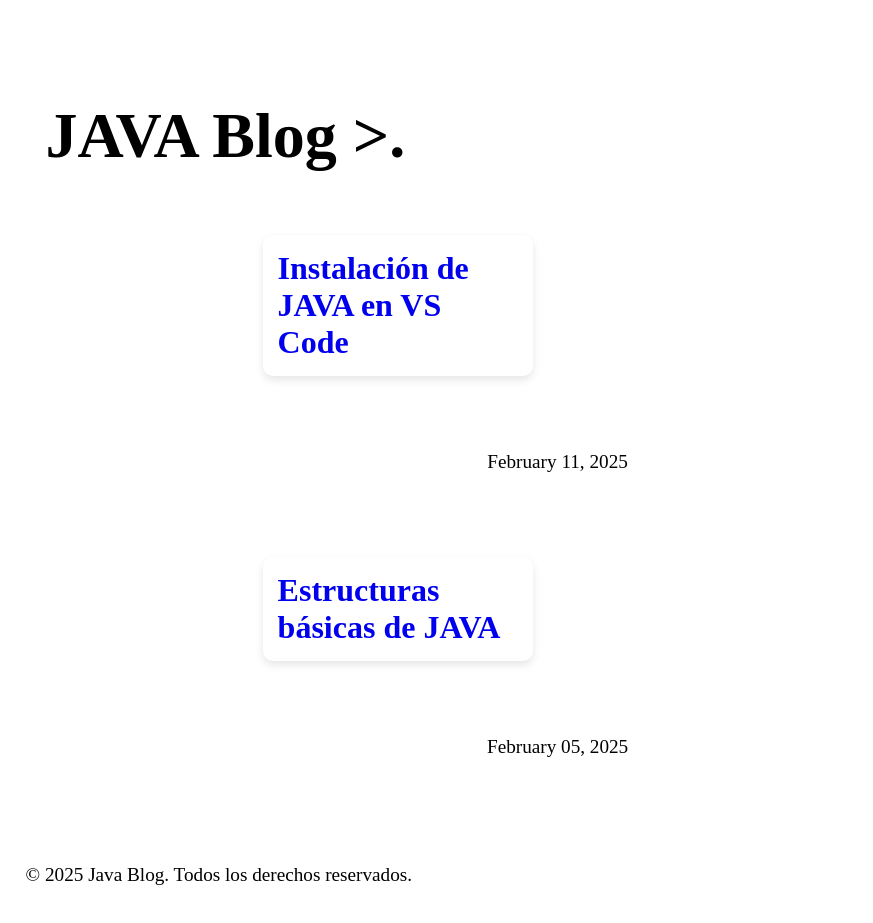
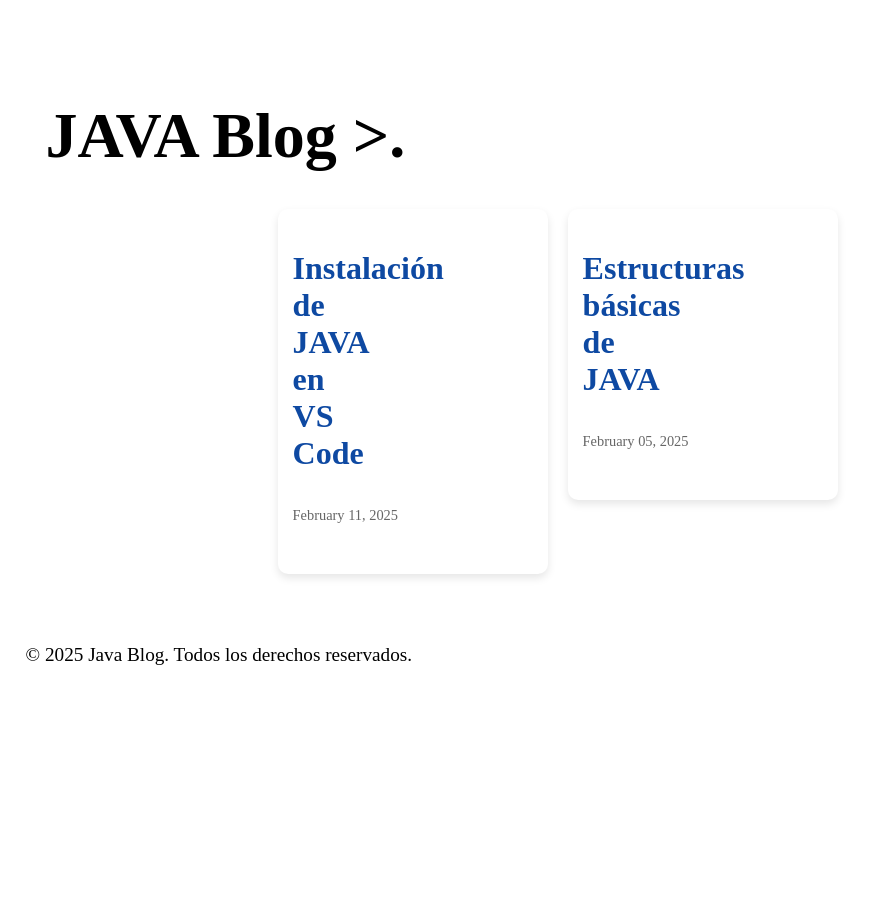
Before and after one commit to unciafidelis/Java-Blog, a Jekyll site: the page built from index.html, in a window 1280 px wide. Shown: the whole page, without its empty margins (0-873 px from the left). Built offline with Jekyll 4.4.1, drawn with Linux system fonts in a browser that asks for light colours; some web fonts are replaced; a style sheet for code colours, icons or effects is not loaded; after the commit the page ends 900 px from its top, so only the background shows below that.

Commit message:
Update index.html

```diff
--- a/index.html
+++ b/index.html
@@ -7,8 +7,8 @@ title: "JAVA Blog"
     <div class="post-container">
         {% for post in site.posts %}
 
-                <h2><a target="_blank" href="{{ site.baseurl }}{{ post.url }}"><div class="post-card">{{ post.title }}</div></a></h2>
-                <p>{{ post.date | date: "%B %d, %Y" }}</p>
+               <a target="_blank" href="{{ site.baseurl }}{{ post.url }}"><div class="post-card"> <h2>{{ post.title }}</h2><p>{{ post.date | date: "%B %d, %Y" }}</p></div></a>
+
 
         {% endfor %}
     </div>
```
